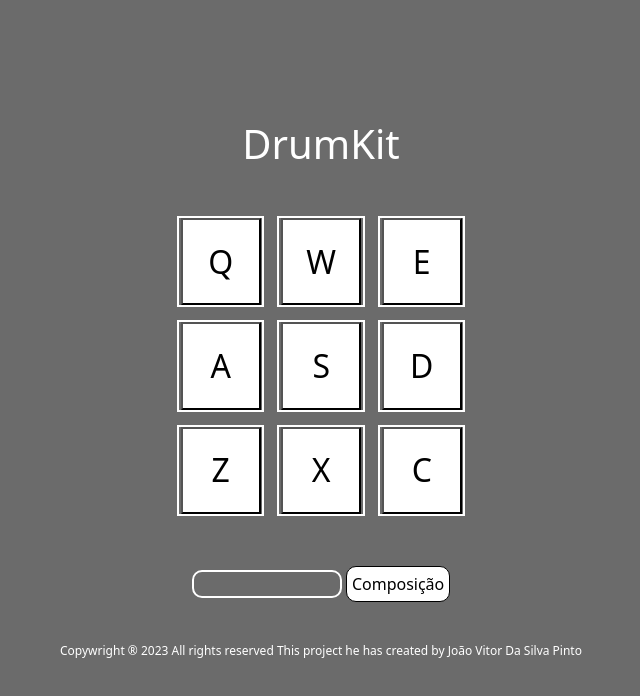
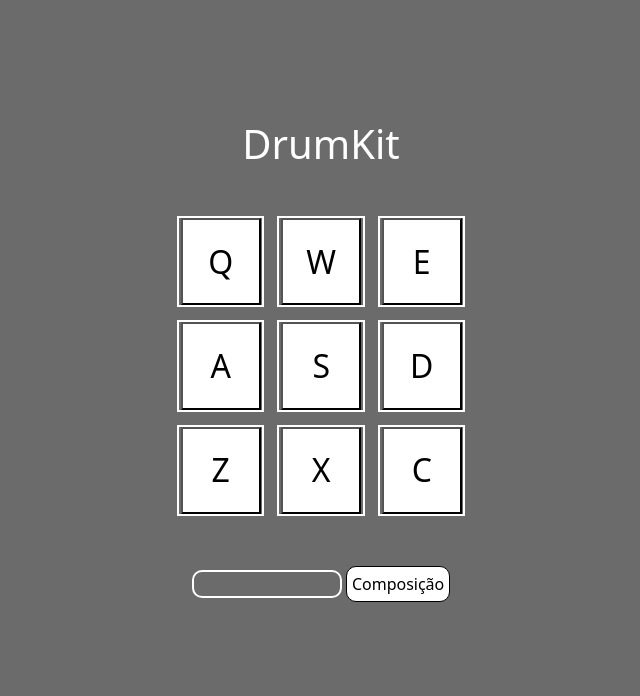
Before and after one commit to joaosilva25/DrumKit, a plain HTML site: page index.html in a window 1280 px wide. Shown: the whole page, without its empty margins (319-959 px from the left). Drawn offline with Linux system fonts and the light colour scheme.

Commit message:
Update index.html

```diff
--- a/index.html
+++ b/index.html
@@ -47,10 +47,6 @@
                 <button onclick="composition()">Composição</button>
             </div>
 
-            <footer>
-                <p>Copywright ® 2023 All rights reserved This project he has created by João Vitor Da Silva Pinto</p>
-            </footer>
-
 
             <audio id="s_keyq" data-letter="a" src="assets/Som/keyq.wav"></audio>
             <audio id="s_keyw" data-letter="c" src="assets/Som/keyc.wav"></audio>
```
